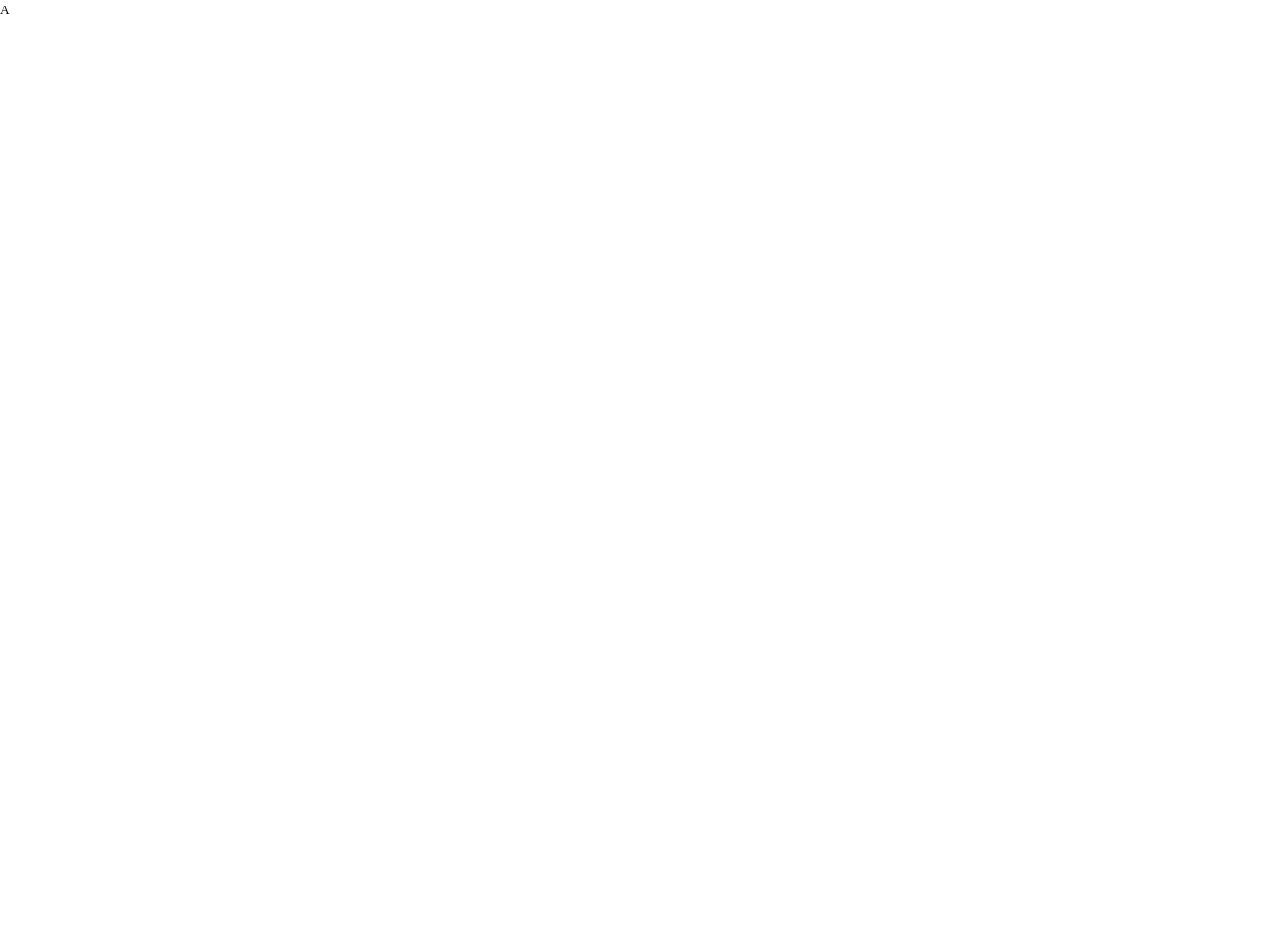
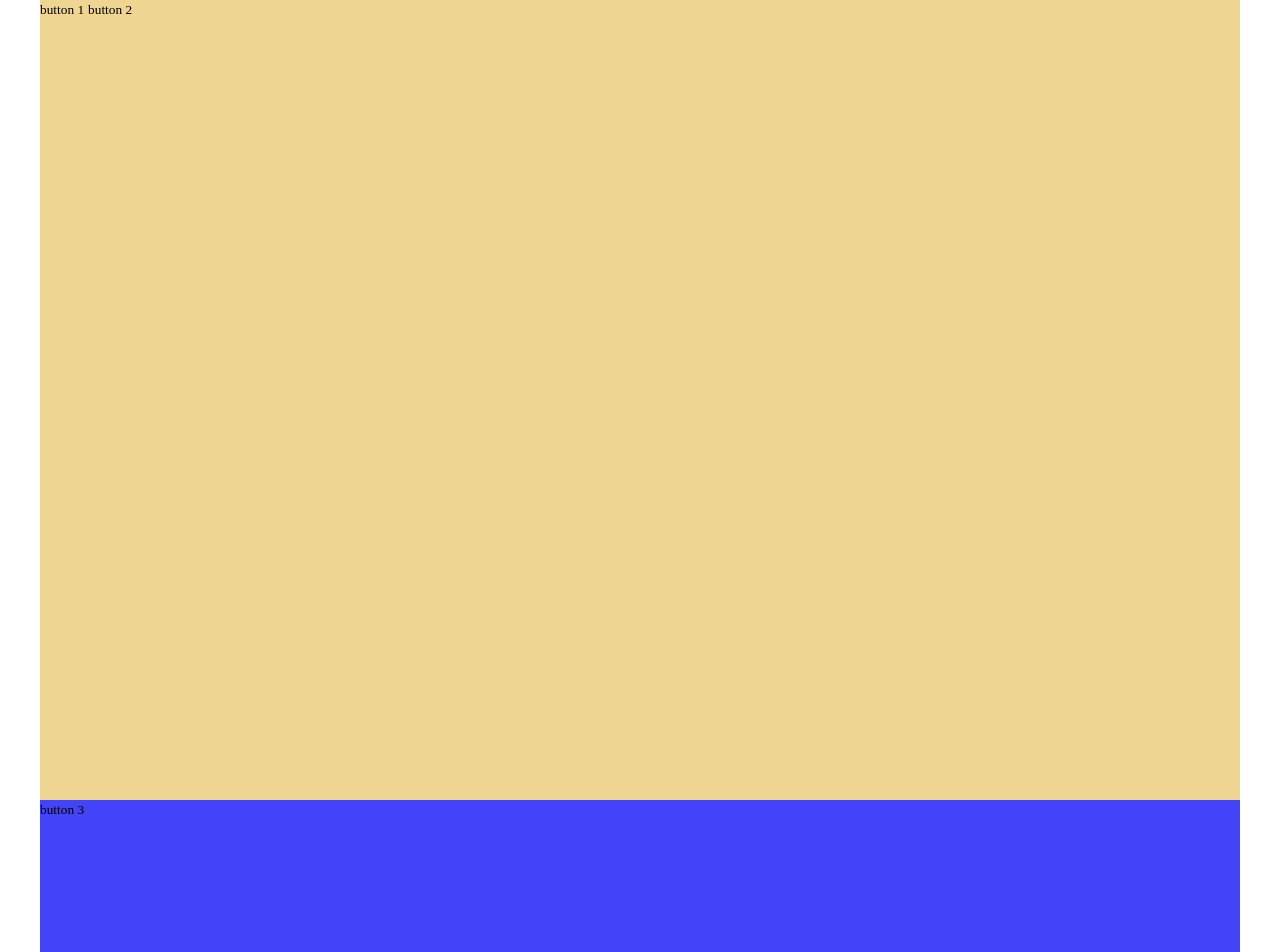
Before and after one commit to szylwythot/sitebuild-exam-ms1, a plain HTML site: page index.html in a window 1280 px wide. Shown: the top 952 px of the page. Before the commit the page ends 800 px from the top, so only its background shows below. Drawn offline with Linux system fonts and the light colour scheme.

Commit message:
add html sturcure and style sections

```diff
--- a/index.html
+++ b/index.html
@@ -11,7 +11,13 @@
 </head>
 <body>
 	<div id="root">
-        <button>A</button>
+        <section id="yellow">
+            <button>button 1</button>
+            <button>button 2</button>
+        </section>
+        <section id="purple">
+            <button>button 3</button>
+        </section>
     </div>
 </body>
 </html>
--- a/style.css
+++ b/style.css
@@ -0,0 +1,17 @@
+section{
+    height: 100vh;
+    width: 100%;
+    max-width: 1200px;
+    position: relative;
+    top:0;
+    left: 50%;
+    transform: translate(-50%, 0);
+}
+
+#yellow{
+    background-color: #efd592;
+}
+
+#purple{
+    background-color: #4343f9;
+}
```
